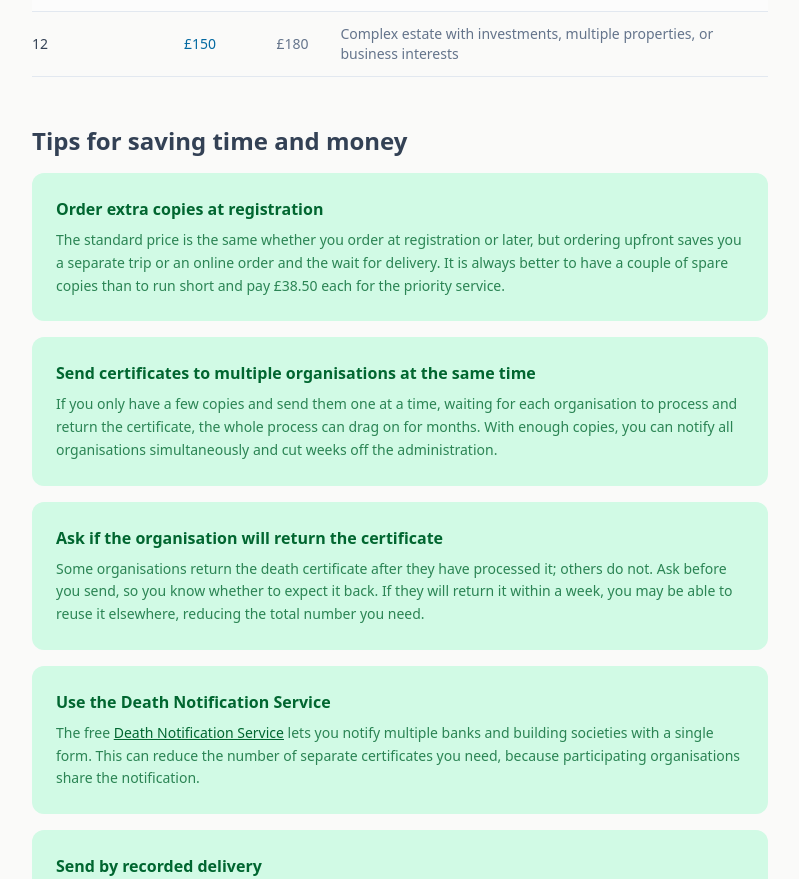
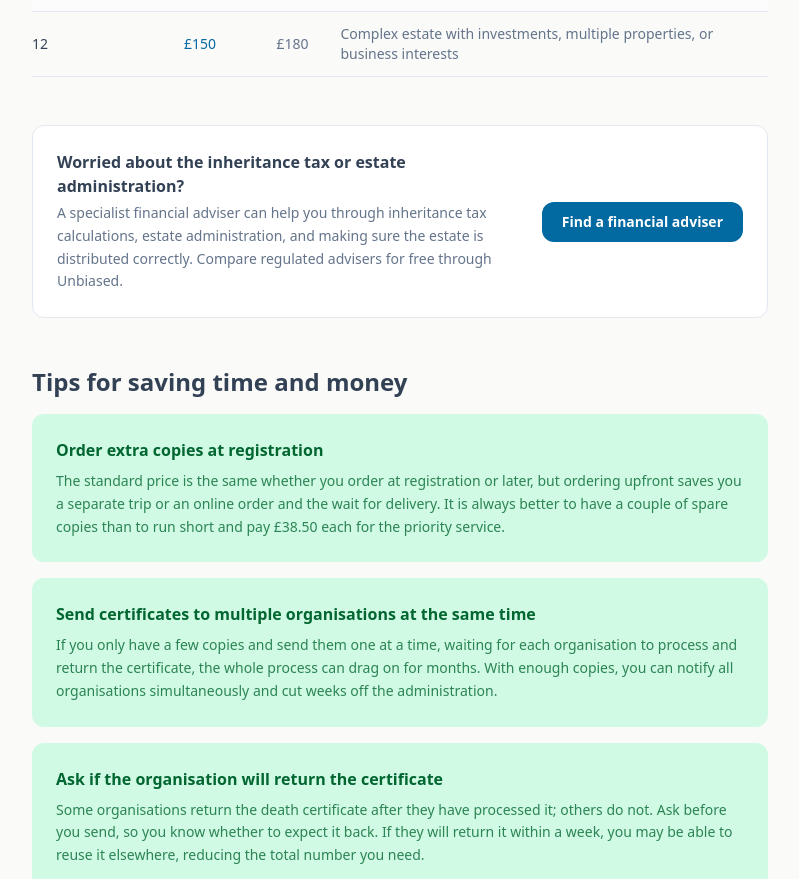
Before and after one commit to skillettsites/helpafterloss, a Next.js app: page /blog/death-certificate-how-many-copies in a window 1280 px wide. Shown: the part 4387-5266 px from the top of the page, without its empty margins (240-1039 px from the left). Built offline with nearby package versions, Linux system fonts and the light colour scheme; no server answers.

Commit message:
Add Unbiased financial adviser CTA to death certificate guide
High-intent placement after the cost breakdown table: someone who has just read about spending £100-£150 on certificates is primed to think about professional help with inheritance tax and estate admin.

```diff
--- a/src/app/blog/death-certificate-how-many-copies/page.tsx
+++ b/src/app/blog/death-certificate-how-many-copies/page.tsx
@@ -248,6 +248,24 @@ export default function DeathCertificateHowManyCopiesPage() {
         </table>
       </div>
 
+      {/* Estate admin financial advisor CTA - natural moment: user just saw the cost and complexity */}
+      <div className="bg-card rounded-xl border border-border p-6 mb-12 flex flex-col sm:flex-row items-start sm:items-center gap-4">
+        <div className="flex-1">
+          <p className="font-semibold text-foreground mb-1">Worried about the inheritance tax or estate administration?</p>
+          <p className="text-sm text-muted leading-relaxed">
+            A specialist financial adviser can help you through inheritance tax calculations, estate administration, and making sure the estate is distributed correctly. Compare regulated advisers for free through Unbiased.
+          </p>
+        </div>
+        <a
+          href="https://www.unbiased.co.uk/find/financial-advisers?utm_source=helpafterloss&utm_medium=affiliate&utm_campaign=death-certificate-inheritance"
+          target="_blank"
+          rel="noopener noreferrer"
+          className="shrink-0 inline-block px-5 py-2.5 bg-primary text-white font-semibold rounded-xl hover:bg-primary-dark transition-colors text-sm whitespace-nowrap"
+        >
+          Find a financial adviser
+        </a>
+      </div>
+
       {/* Tips */}
       <h2 id="tips" className="text-2xl font-bold text-foreground mb-4">Tips for saving time and money</h2>
       <div className="space-y-4 mb-12">
```
